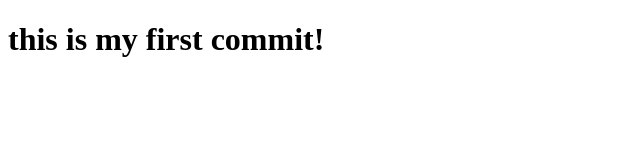
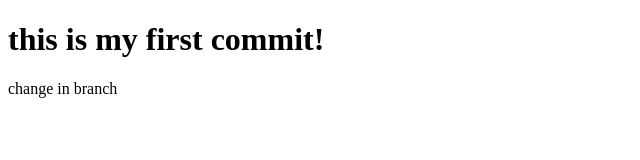
Before and after one commit to gprasad0/test, a plain HTML site: page index.html in a window 1280 px wide. Shown: the whole page, without its empty margins (0-640 px from the left). Drawn offline with Linux system fonts and the light colour scheme.

Commit message:
change in branch login

```diff
--- a/index.html
+++ b/index.html
@@ -5,5 +5,7 @@
 </head>
 <body>
 <h1>this is my first commit!</h1>
+
+<p>change in branch</p>
 </body>
 </html>
```
Also changed, not shown: log.txt (added), log1.txt (added), login.html (added).
